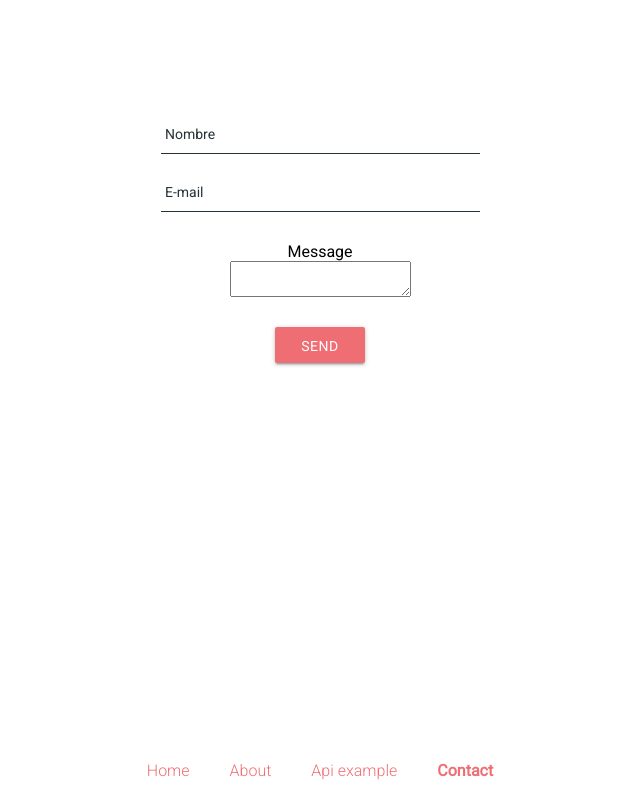
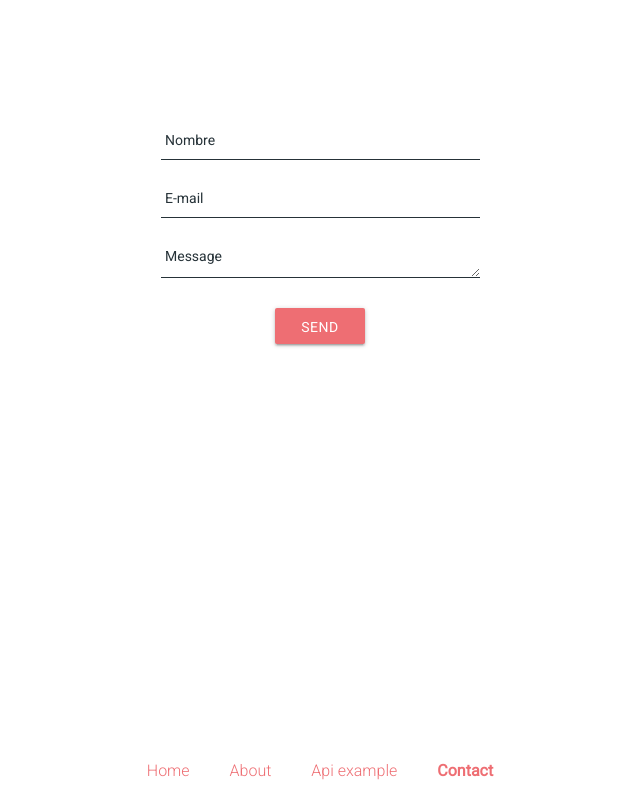
Before and after one commit to florlafuente/react-101, a React (Create React App) app: page /contact in a window 1280 px wide. Shown: the whole page, without its empty margins (320-960 px from the left). Built offline with nearby package versions, Linux system fonts and the light colour scheme.

Commit message:
Basic Textarea styles. Work in progress

```diff
--- a/src/components/Textarea/index.css
+++ b/src/components/Textarea/index.css
@@ -0,0 +1,39 @@
+.textarea-container {
+  display: flex;
+  flex-direction: column;
+  align-items: center;
+  width: 100%;
+  margin-bottom: 30px;
+}
+
+.textarea-label {
+  color: #263238;
+  align-self: flex-start;
+  margin-left: 55px;
+  position: absolute;
+  font-size: 14px;
+  z-index: 0;
+}
+
+textarea.textarea-input {
+  width: 75%;
+  border: none;
+  border-bottom: 1px solid #263238;
+  width: 75%;
+  height: 25px;
+  font-size: 18px;
+  color: #263238;
+  z-index: 1;
+  background: transparent;
+}
+
+textarea.textarea-input:focus {
+  outline-width: 0;
+  border-bottom: 2px solid #ee6e73;
+}
+
+textarea.textarea-input:focus + .textarea-label {
+  font-size: 12px;
+  color: #ee6e73;
+  margin-top: -10px;
+}
--- a/src/components/Textarea/index.js
+++ b/src/components/Textarea/index.js
@@ -1,13 +1,17 @@
 import React from 'react'
+import './index.css'
 
 export default ({ name, value, onChange, label }) => (
-  <div className='input-container'>
-    <label htmlFor={name}>
-      {label}
-    </label>
+  <div className='textarea-container'>
     <textarea
+      className='textarea-input'
       name={name}
       value={value}
       onChange={onChange} />
+    <label
+      className='textarea-label'
+      htmlFor={name}>
+      {label}
+    </label>
   </div>
 )
```
